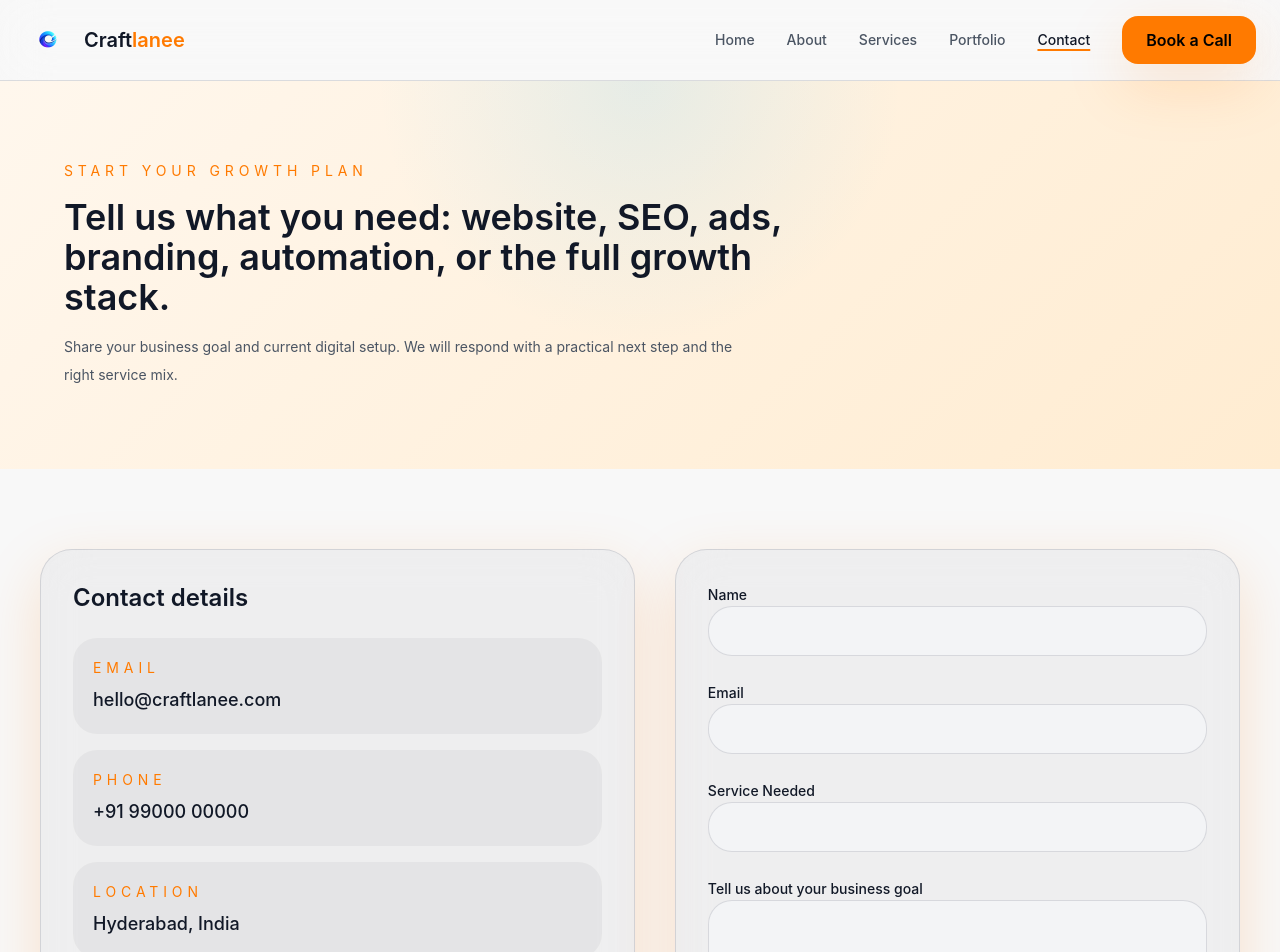
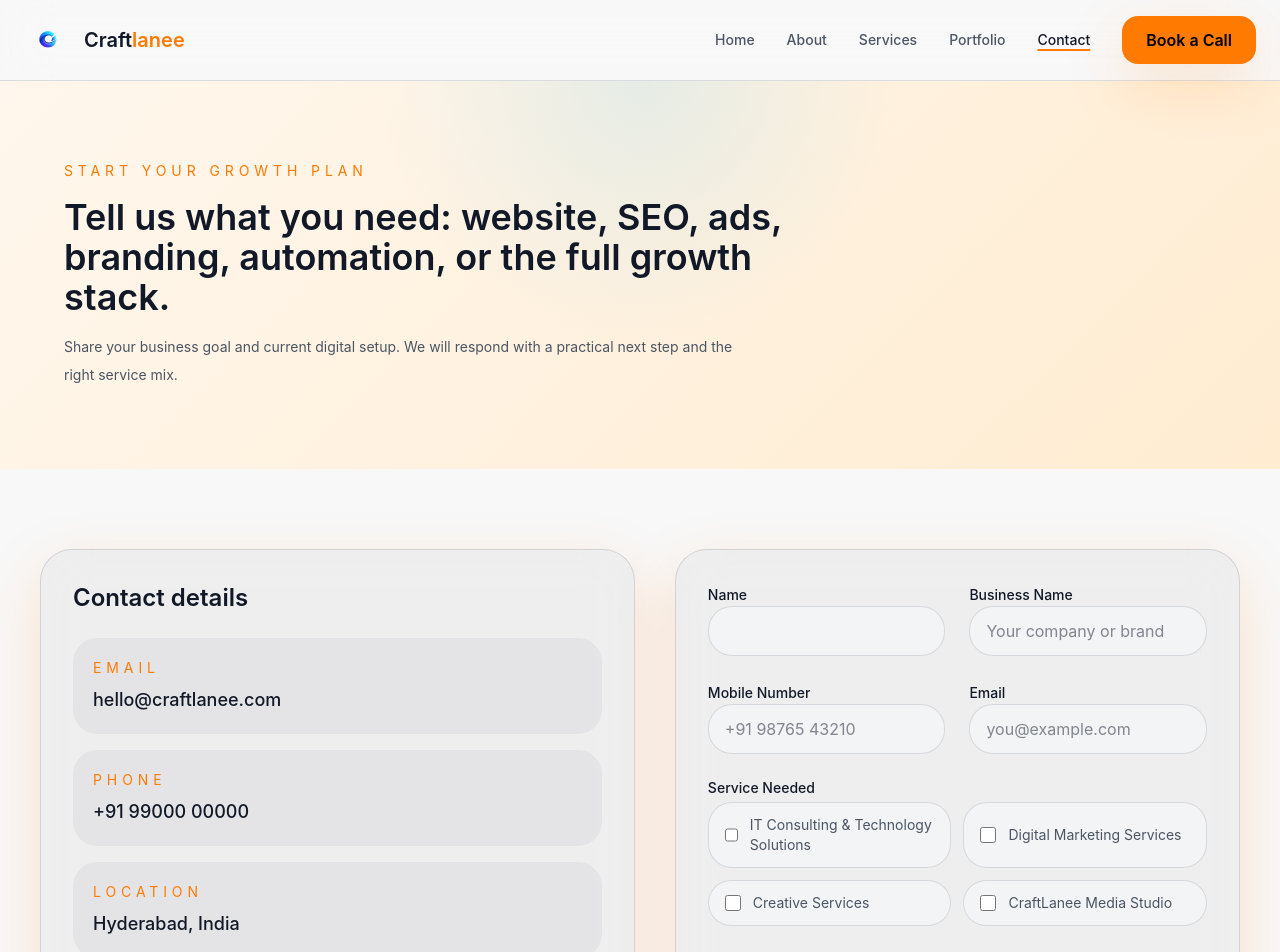
Before and after one commit to craftlanee-tech/craftlanee, a Next.js app: page /contact in a window 1280 px wide. Shown: the top 952 px of the page. Built offline with nearby package versions, Linux system fonts and the light colour scheme.

Commit message:
feat: Update contact form

```diff
--- a/content.json
+++ b/content.json
@@ -138,9 +138,11 @@
     "description": "Share your business goal and current digital setup. We will respond with a practical next step and the right service mix.",
     "form": {
       "name": "Name",
+      "businessName": "Business Name",
+      "mobile": "Mobile Number",
       "email": "Email",
-      "subject": "Service Needed",
-      "message": "Tell us about your business goal"
+      "serviceNeeded": "Service Needed",
+      "message": "What's the business?"
     },
     "details": [
       { "label": "Email", "value": "hello@craftlanee.com" },
--- a/src/components/ContactForm.tsx
+++ b/src/components/ContactForm.tsx
@@ -6,18 +6,133 @@ import { getContent } from '../lib/content';
 import Button from './Button';
 
 const content = getContent();
+const serviceOptions = content.services.groups.map((group) => group.category);
+
+type ContactFormState = {
+  name: string;
+  businessName: string;
+  mobile: string;
+  email: string;
+  serviceNeeded: string[];
+  message: string;
+};
+
+const initialForm: ContactFormState = {
+  name: '',
+  businessName: '',
+  mobile: '',
+  email: '',
+  serviceNeeded: [],
+  message: '',
+};
+
+function escapeHtml(value: string) {
+  return value
+    .replace(/&/g, '&amp;')
+    .replace(/</g, '&lt;')
+    .replace(/>/g, '&gt;')
+    .replace(/"/g, '&quot;')
+    .replace(/'/g, '&#039;');
+}
+
+function buildLeadSubject(form: ContactFormState) {
+  return `New Craftlanee Lead: ${form.businessName}`;
+}
+
+function formatServices(services: string[]) {
+  return services.join(', ');
+}
+
+function buildLeadEmail(form: ContactFormState) {
+  const subject = buildLeadSubject(form);
+  const services = formatServices(form.serviceNeeded);
+
+  return [
+    subject,
+    '',
+    `Name: ${form.name}`,
+    `Business Name: ${form.businessName}`,
+    `Mobile: ${form.mobile}`,
+    `Email: ${form.email}`,
+    `Services Needed: ${services}`,
+    '',
+    'Business Details:',
+    form.message,
+    '',
+    'Recommended next step: contact the lead and confirm their business goal, timeline, and preferred service package.',
+  ].join('\n');
+}
+
+function buildLeadEmailHtml(form: ContactFormState) {
+  const subject = buildLeadSubject(form);
+  const services = formatServices(form.serviceNeeded);
+  const fields = [
+    ['Name', form.name],
+    ['Business Name', form.businessName],
+    ['Mobile', form.mobile],
+    ['Email', form.email],
+    ['Services Needed', services],
+  ];
+
+  return `
+    <div style="font-family: Arial, sans-serif; color: #172033; line-height: 1.6; max-width: 640px;">
+      <div style="background: #111827; color: #ffffff; padding: 24px; border-radius: 14px 14px 0 0;">
+        <p style="margin: 0 0 6px; color: #f59e0b; font-size: 13px; font-weight: 700; letter-spacing: 0.08em; text-transform: uppercase;">Craftlanee Lead Inquiry</p>
+        <h2 style="margin: 0; font-size: 24px;">${escapeHtml(subject)}</h2>
+      </div>
+      <div style="border: 1px solid #e5e7eb; border-top: 0; padding: 24px; border-radius: 0 0 14px 14px; background: #ffffff;">
+        <table style="width: 100%; border-collapse: collapse; margin-bottom: 22px;">
+          <tbody>
+            ${fields
+              .map(
+                ([label, value]) => `
+                  <tr>
+                    <td style="padding: 10px 0; color: #6b7280; font-size: 13px; width: 150px;">${label}</td>
+                    <td style="padding: 10px 0; color: #111827; font-size: 15px; font-weight: 600;">${escapeHtml(value)}</td>
+                  </tr>
+                `
+              )
+              .join('')}
+          </tbody>
+        </table>
+        <div style="background: #f9fafb; border: 1px solid #eef2f7; border-radius: 12px; padding: 18px;">
+          <p style="margin: 0 0 8px; color: #6b7280; font-size: 13px; font-weight: 700; text-transform: uppercase;">Business Details</p>
+          <p style="margin: 0; color: #111827; white-space: pre-line;">${escapeHtml(form.message)}</p>
+        </div>
+        <p style="margin: 22px 0 0; color: #374151; font-size: 14px;">
+          Recommended next step: contact the lead and confirm their business goal, timeline, and preferred service package.
+        </p>
+      </div>
+    </div>
+  `;
+}
 
 export default function ContactForm() {
   const [status, setStatus] = useState<'idle' | 'sending' | 'success' | 'error'>('idle');
-  const [form, setForm] = useState({ name: '', email: '', subject: '', message: '' });
+  const [form, setForm] = useState<ContactFormState>(initialForm);
 
   const handleChange = (event: React.ChangeEvent<HTMLInputElement | HTMLTextAreaElement>) => {
     setForm({ ...form, [event.target.name]: event.target.value });
   };
 
+  const handleServiceChange = (event: React.ChangeEvent<HTMLInputElement>) => {
+    const { checked, value } = event.target;
+
+    setForm((currentForm) => ({
+      ...currentForm,
+      serviceNeeded: checked
+        ? [...currentForm.serviceNeeded, value]
+        : currentForm.serviceNeeded.filter((service) => service !== value),
+    }));
+  };
+
   const handleSubmit = async (event: React.FormEvent<HTMLFormElement>) => {
     event.preventDefault();
     setStatus('sending');
+    const emailSubject = buildLeadSubject(form);
+    const selectedServices = formatServices(form.serviceNeeded);
+    const emailMessage = buildLeadEmail(form);
+    const htmlMessage = buildLeadEmailHtml(form);
 
     try {
       await emailjs.send(
@@ -26,13 +141,28 @@ export default function ContactForm() {
         {
           from_name: form.name,
           from_email: form.email,
-          subject: form.subject,
-          message: form.message,
+          reply_to: form.email,
+          business_name: form.businessName,
+          mobile: form.mobile,
+          service_needed: selectedServices,
+          services_needed: selectedServices,
+          business_message: form.message,
+          subject: emailSubject,
+          message: emailMessage,
+          email_body: emailMessage,
+          html_message: htmlMessage,
+          Name: form.name,
+          Email: form.email,
+          Mobile: form.mobile,
+          Business_Name: form.businessName,
+          Service_Needed: selectedServices,
+          Services_Needed: selectedServices,
+          Message: emailMessage,
         },
         'TIYiaQGuGvZsjN3gh'
       );
       setStatus('success');
-      setForm({ name: '', email: '', subject: '', message: '' });
+      setForm(initialForm);
     } catch (error) {
       console.error(error);
       setStatus('error');
@@ -41,6 +171,7 @@ export default function ContactForm() {
 
   return (
     <form onSubmit={handleSubmit} className="space-y-6 rounded-[32px] border border-theme bg-theme-surface-soft p-8 shadow-glow backdrop-blur-xl">
+      <div className="grid gap-6 md:grid-cols-2">
         <div className="space-y-1">
           <label htmlFor="name" className="text-sm font-medium text-theme-primary">{content.contact.form.name}</label>
           <input
@@ -55,28 +186,81 @@ export default function ContactForm() {
         </div>
 
         <div className="space-y-1">
+          <label htmlFor="businessName" className="text-sm font-medium text-theme-primary">{content.contact.form.businessName}</label>
+          <input
+            id="businessName"
+            name="businessName"
+            type="text"
+            value={form.businessName}
+            onChange={handleChange}
+            required
+            className="w-full rounded-3xl border border-theme bg-theme-surface-alt px-4 py-3 text-theme-primary outline-none transition focus:border-brand-primary"
+            placeholder="Your company or brand"
+          />
+        </div>
+      </div>
+
+      <div className="grid gap-6 md:grid-cols-2">
+        <div className="space-y-1">
+          <label htmlFor="mobile" className="text-sm font-medium text-theme-primary">{content.contact.form.mobile}</label>
+          <input
+            id="mobile"
+            name="mobile"
+            type="tel"
+            inputMode="tel"
+            autoComplete="tel"
+            value={form.mobile}
+            onChange={handleChange}
+            required
+            className="w-full rounded-3xl border border-theme bg-theme-surface-alt px-4 py-3 text-theme-primary outline-none transition focus:border-brand-primary"
+            placeholder="+91 98765 43210"
+          />
+        </div>
+
+        <div className="space-y-1">
           <label htmlFor="email" className="text-sm font-medium text-theme-primary">{content.contact.form.email}</label>
           <input
             id="email"
             name="email"
             type="email"
+            autoComplete="email"
             value={form.email}
             onChange={handleChange}
             required
             className="w-full rounded-3xl border border-theme bg-theme-surface-alt px-4 py-3 text-theme-primary outline-none transition focus:border-brand-primary"
+            placeholder="you@example.com"
           />
+        </div>
       </div>
 
       <div className="space-y-1">
-        <label htmlFor="subject" className="text-sm font-medium text-theme-primary">{content.contact.form.subject}</label>
+        <p className="text-sm font-medium text-theme-primary">{content.contact.form.serviceNeeded}</p>
+        <div className="grid gap-3 md:grid-cols-2">
+          {serviceOptions.map((service) => (
+            <label
+              key={service}
+              className="flex cursor-pointer items-center gap-3 rounded-3xl border border-theme bg-theme-surface-alt px-4 py-3 text-sm text-theme-secondary transition hover:border-brand-primary/70 hover:text-theme-primary"
+            >
               <input
-          id="subject"
-          name="subject"
+                type="checkbox"
+                name="serviceNeeded"
+                value={service}
+                checked={form.serviceNeeded.includes(service)}
+                onChange={handleServiceChange}
+                className="h-4 w-4 accent-brand-primary"
+              />
+              <span>{service}</span>
+            </label>
+          ))}
+        </div>
+        <input
           type="text"
-          value={form.subject}
-          onChange={handleChange}
+          value={form.serviceNeeded.length > 0 ? 'selected' : ''}
+          onChange={() => undefined}
           required
-          className="w-full rounded-3xl border border-theme bg-theme-surface-alt px-4 py-3 text-theme-primary outline-none transition focus:border-brand-primary"
+          aria-hidden="true"
+          tabIndex={-1}
+          className="pointer-events-none absolute h-px w-px opacity-0"
         />
       </div>
 
@@ -90,6 +274,7 @@ export default function ContactForm() {
           onChange={handleChange}
           required
           className="w-full rounded-3xl border border-theme bg-theme-surface-alt px-4 py-3 text-theme-primary outline-none transition focus:border-brand-primary"
+          placeholder="Tell us what your business does, your current challenge, and what result you want."
         />
       </div>
 
--- a/src/lib/content-source.ts
+++ b/src/lib/content-source.ts
@@ -162,9 +162,11 @@ export const rawContent = {
       'Share your business goal and current digital setup. We will respond with a practical next step and the right service mix.',
     form: {
       name: 'Name',
+      businessName: 'Business Name',
+      mobile: 'Mobile Number',
       email: 'Email',
-      subject: 'Service Needed',
-      message: 'Tell us about your business goal',
+      serviceNeeded: 'Service Needed',
+      message: "What's the business?",
     },
     details: [
       { label: 'Email', value: 'hello@craftlanee.com' },
--- a/src/lib/content-utils.ts
+++ b/src/lib/content-utils.ts
@@ -60,8 +60,10 @@ export type Content = {
     description: string;
     form: {
       name: string;
+      businessName: string;
+      mobile: string;
       email: string;
-      subject: string;
+      serviceNeeded: string;
       message: string;
     };
     details: {
@@ -221,8 +223,10 @@ export function convertContent(rawContent: unknown): Content {
       description: toString(contact.description, 'content.contact.description'),
       form: {
         name: toString(contactForm.name, 'content.contact.form.name'),
+        businessName: toString(contactForm.businessName, 'content.contact.form.businessName'),
+        mobile: toString(contactForm.mobile, 'content.contact.form.mobile'),
         email: toString(contactForm.email, 'content.contact.form.email'),
-        subject: toString(contactForm.subject, 'content.contact.form.subject'),
+        serviceNeeded: toString(contactForm.serviceNeeded, 'content.contact.form.serviceNeeded'),
         message: toString(contactForm.message, 'content.contact.form.message'),
       },
       details: toArray(contact.details, 'content.contact.details', toLabelValue),
```
Lines whose indentation alone changed are shown as unchanged.
